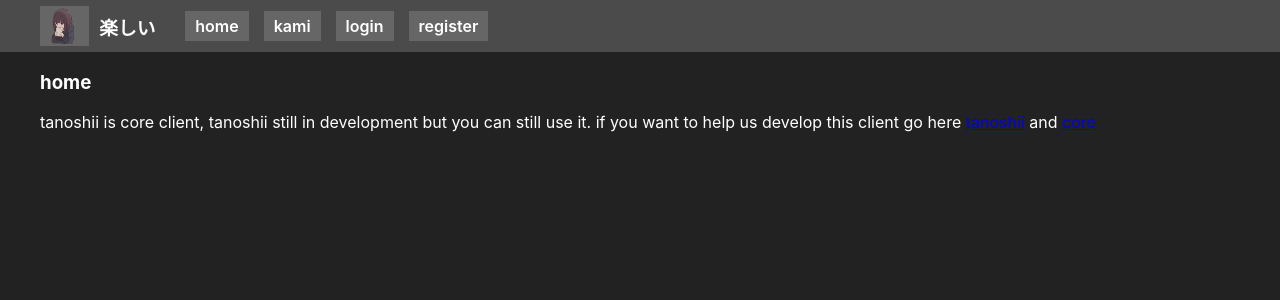
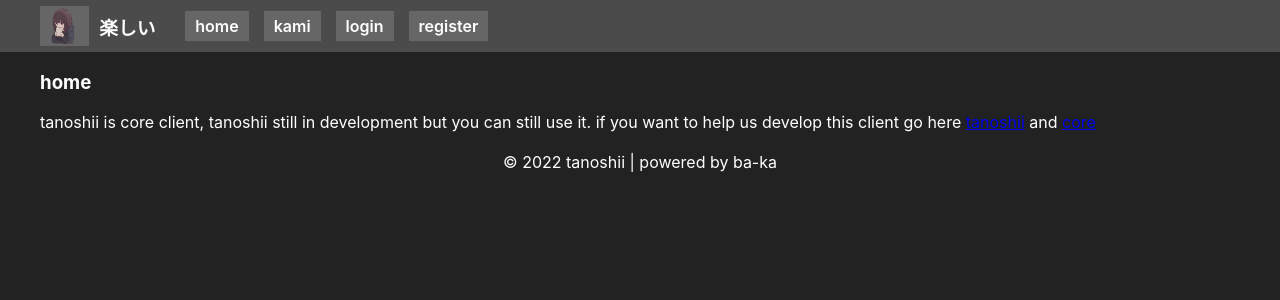
Before and after one commit to ba-ka/t, a React (Create React App) app: page / in a window 1280 px wide. Shown: the top 300 px of the page. Built offline with nearby package versions, Linux system fonts and the light colour scheme.

Commit message:
add footer

```diff
--- a/src/asset/scss/style.scss
+++ b/src/asset/scss/style.scss
@@ -140,6 +140,13 @@ body {
 		}
 	}
 
+	footer {
+		div.container {
+			margin: 20px 40px;
+			text-align: center;
+		}
+	}
+
 	a.button-main {
 		display: inline-block;
 		color: #ffffff;
--- a/src/index.tsx
+++ b/src/index.tsx
@@ -94,6 +94,11 @@ class App extends React.Component<PropInterface, StateInterface> {
 							</Switch>
 						</div>
 					</main>
+					<footer>
+						<div className="container">
+							&copy; 2022 tanoshii | powered by ba-ka
+						</div>
+					</footer>
 				</div>
 			</Router>
 		)
```
